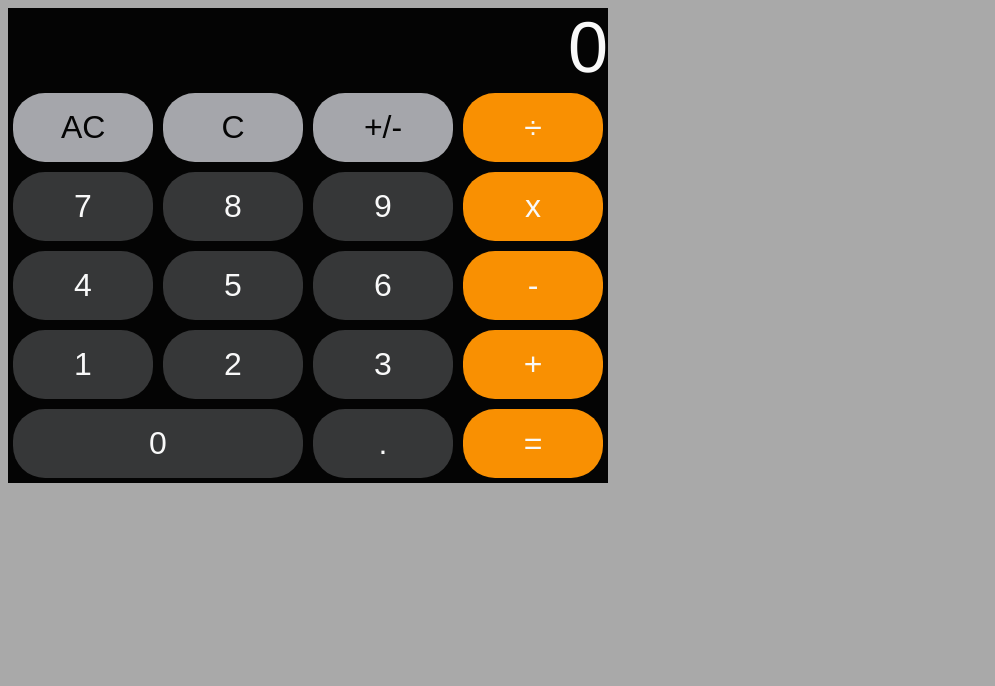
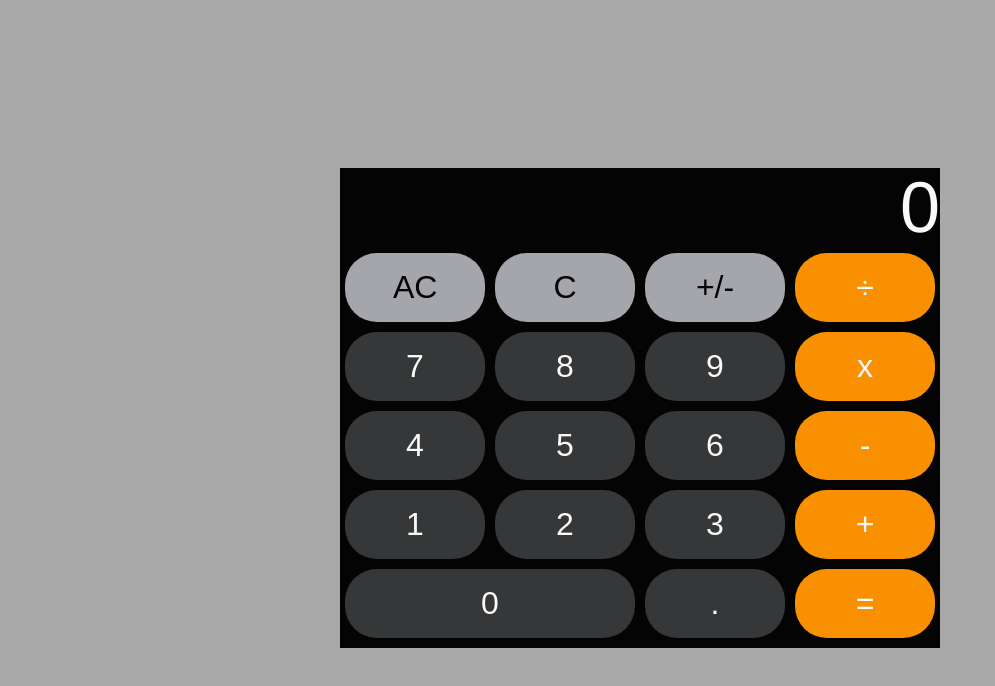
Before and after one commit to domluther/odin-calculator, a plain HTML site: page index.html in a window 1280 px wide. Shown: the whole page, without its empty margins (0-995 px from the left). Drawn offline with Linux system fonts and the light colour scheme.

Commit message:
centralise calculator on screen

```diff
--- a/script.js
+++ b/script.js
@@ -166,7 +166,6 @@ window.addEventListener("keydown", function (e) {
   const digits = ["1", "2", "3", "4", "5", "6", "7", "8", "9", "0", "."];
   const operators = ["/", "*", "-", "+"];
 
-  e.preventDefault();
   if (digits.includes(e.key)) {
     handleDigit(e.key);
     return;
--- a/styles.css
+++ b/styles.css
@@ -7,10 +7,15 @@
 body {
   background-color: darkgrey;
   font-family: Helvetica;
+  display: flex;
+  justify-content: center;
+  align-items: center;
+  height: 100vh;
 }
 
 .calculator {
   width: 600px;
+  height: 480px;
   background-color: #040404;
 }
 
```
